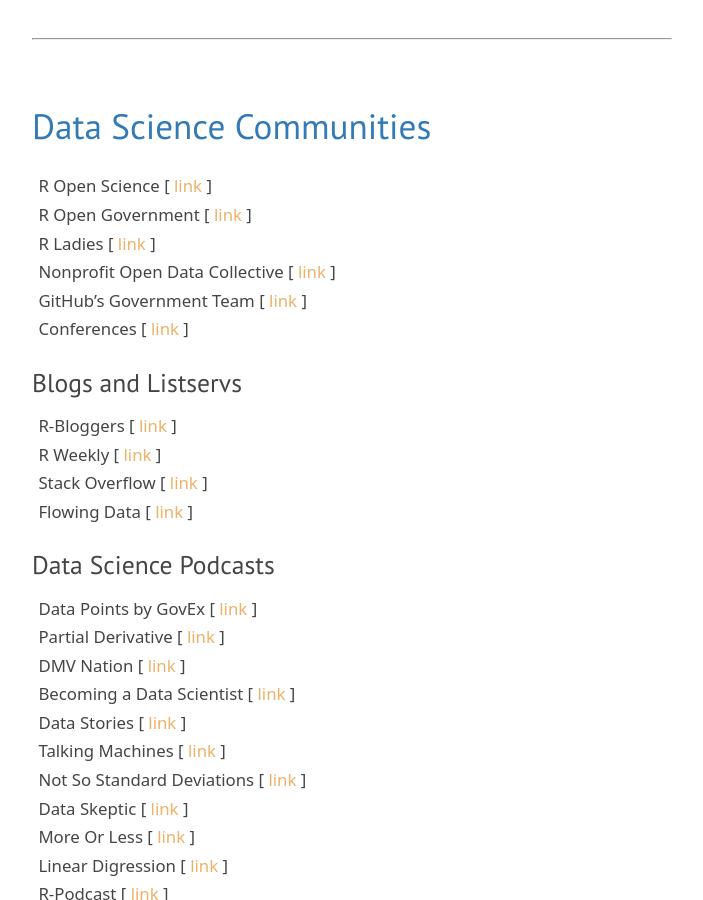
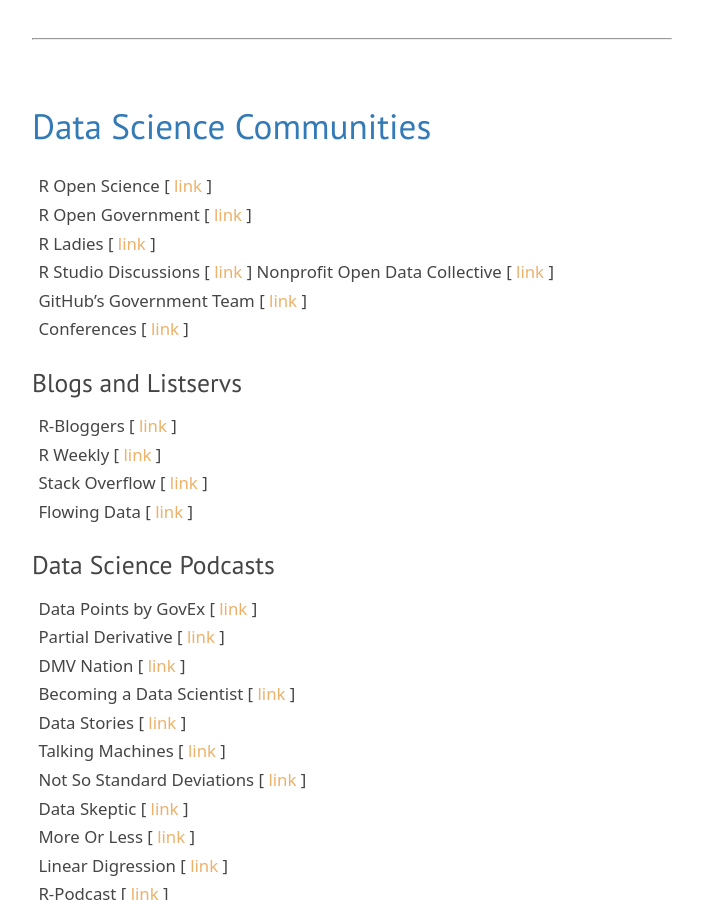
Before and after one commit to DS4PS/ds4ps.github.io, a Jekyll site: the page built from welcome.md, in a window 1280 px wide and 900 px high, scrolled down 8066 px. Shown: the whole window, without its empty margins (288-991 px from the left). Built offline with Jekyll 4.4.1, drawn with Linux system fonts in a browser that asks for light colours; nearby versions of some CDN libraries; library files that are not in the unit come from our copies.

Commit message:
Update welcome.md

```diff
--- a/welcome.md
+++ b/welcome.md
@@ -211,6 +211,7 @@
 R Open Science [ [link](https://ropensci.org/) ]
 R Open Government [ [link](http://ropengov.github.io/) ]
 R Ladies [ [link](https://rladies.org/) ]
+R Studio Discussions [ [link](https://community.rstudio.com/) ]
 Nonprofit Open Data Collective [ [link](www.npdata.info) ]
 GitHub's Government Team [ [link](https://government.github.com/) ]
 Conferences [ [link](https://jumpingrivers.github.io/meetingsR/events.html) ]
```
